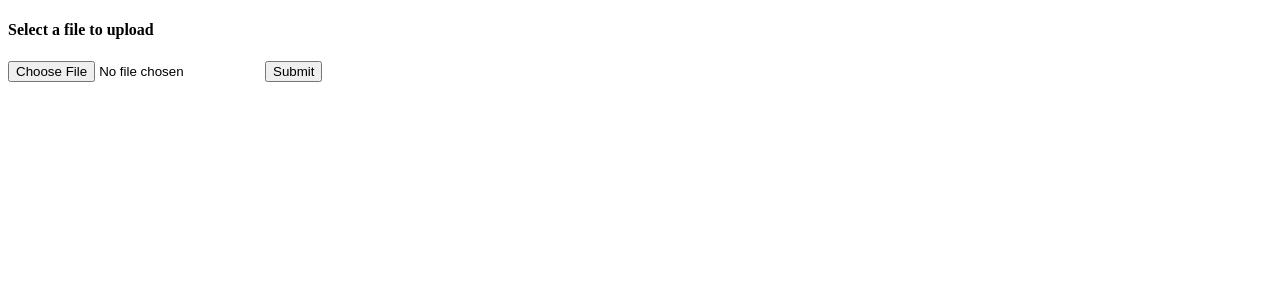
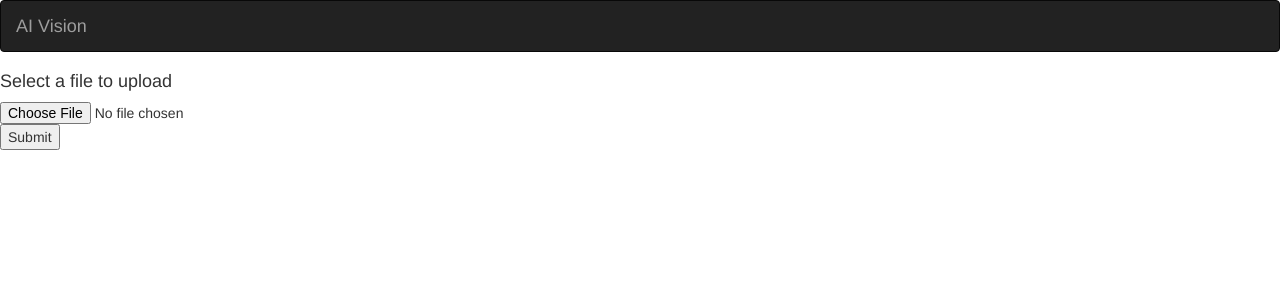
Before and after one commit to Manalimodi4/CaptionBot, a Flask app: page / in a window 1280 px wide. Shown: the top 300 px of the page. Run offline with Flask 2, Linux system fonts and the light colour scheme; parts of the project's set-up code (start-up, migrations or seed data) failed here and were passed over; some libraries are stand-ins or nearby versions.

Commit message:
working-on-ui

```diff
--- a/templates/index.html
+++ b/templates/index.html
@@ -2,9 +2,21 @@
 
 <head>
     <title>AI Vision</title>
+    <meta charset="utf-8">
+    <meta name="viewport" content="width=device-width, initial-scale=1">
+    <link rel="stylesheet" href="https://maxcdn.bootstrapcdn.com/bootstrap/3.4.1/css/bootstrap.min.css">
+    <script src="https://ajax.googleapis.com/ajax/libs/jquery/3.4.1/jquery.min.js"></script>
+    <script src="https://maxcdn.bootstrapcdn.com/bootstrap/3.4.1/js/bootstrap.min.js"></script>
 </head>
 
 <body>
+    <nav class="navbar navbar-inverse">
+        <div class="container-fluid">
+            <div class="navbar-header">
+                <a class="navbar-brand" href="#">AI Vision</a>
+            </div>
+        </div>
+    </nav>
     <h4>Select a file to upload</h4>
     <p>
         {% with messages = get_flashed_messages() %} {% if messages %}
```
